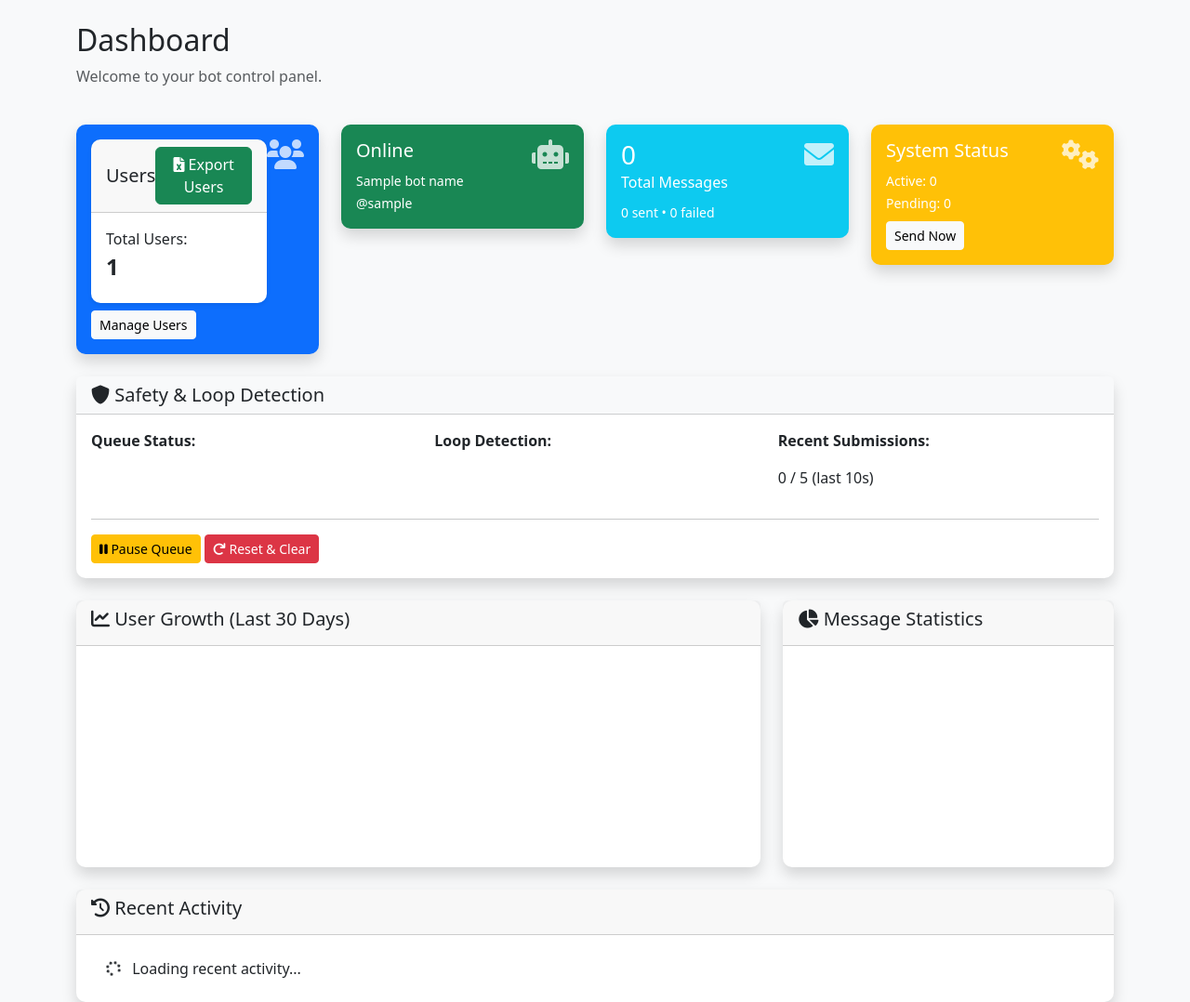
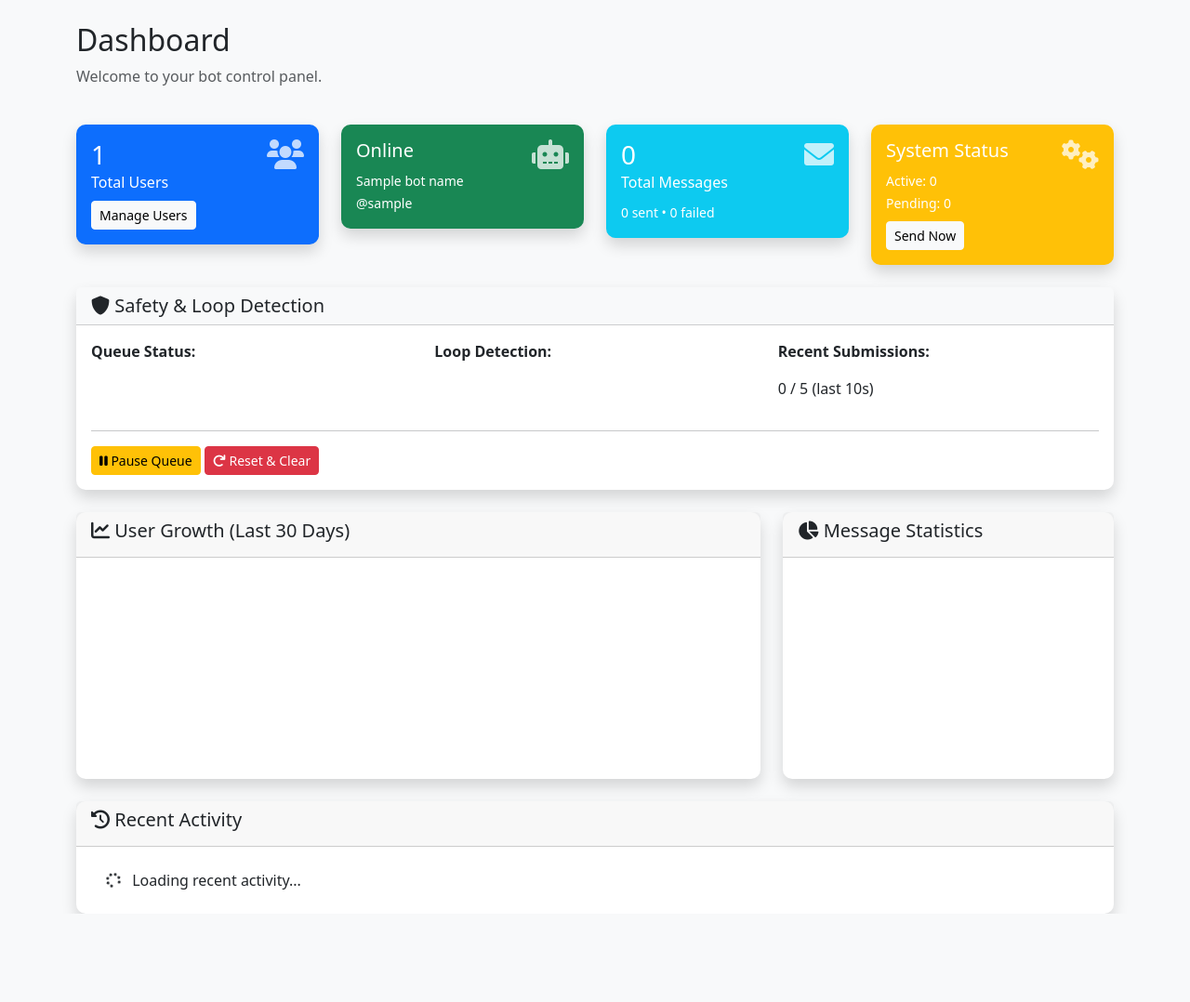
Before and after one commit to 01RG0/telebot, a Flask app: template templates/dashboard.html in a window 1280 px wide. Shown: the whole page at 93% size. After the commit the page ends 983 px from the top, so only its background shows below. Run offline with Flask 3, Linux system fonts and the light colour scheme; the template is opened without the code that fills it: most values are stand-ins (such as "Sample title", 1, 10 or a date in 2020); a map, chart or similar area stays blank; parts of the project's set-up code (start-up, migrations or seed data) failed here and were passed over.

Commit message:
Update dashboard.html

```diff
--- a/templates/dashboard.html
+++ b/templates/dashboard.html
@@ -15,20 +15,8 @@
             <div class="card-body">
                 <div class="d-flex justify-content-between">
                     <div>
-                        <div class="card shadow-sm">
-                            <div class="card-header d-flex justify-content-between align-items-center">
-                                <h5 class="mb-0">Users</h5>
-                                <a href="{{ url_for('export_users') }}" class="btn btn-success">
-                                    <i class="fas fa-file-excel"></i> Export Users
-                                </a>
-                            </div>
-
-                            <div class="card-body">
-                                <p class="card-text mb-1">Total Users:</p>
-                                <h4 class="fw-bold">{{ total_users }}</h4>
-                            </div>
-                        </div>
-
+                        <h3 class="card-title mb-0" id="userCount">{{ user_count }}</h3>
+                        <p class="card-text mb-0">Total Users</p>
                     </div>
                     <i class="fas fa-users fa-2x opacity-75"></i>
                 </div>
```
